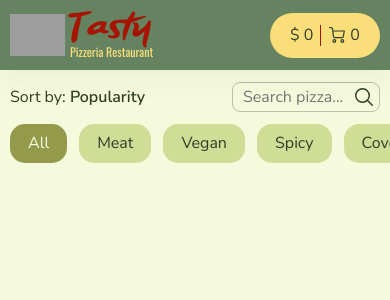
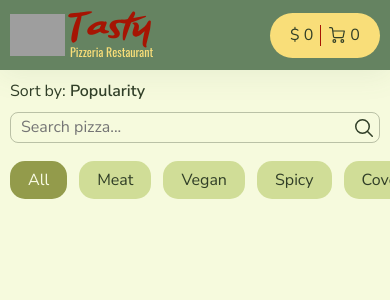
Before and after one commit to irrbis38/tasty-pizza, a React (Create React App) app: page / in a window 390 px wide. Shown: the top 300 px of the page. Built offline with nearby package versions, Linux system fonts and the light colour scheme; grey boxes are pictures that could not be loaded; a web font is replaced by a local one.

Commit message:
refactor: improve mobile style

```diff
--- a/src/components/Filter/Filter.jsx
+++ b/src/components/Filter/Filter.jsx
@@ -14,7 +14,7 @@ export const Filter = () => {
 
   return (
     <div className={style.filter}>
-      <div className="container">
+      <div className={style.container}>
         <div className={style.filter__wrapper}>
           <ul className={style.filter__list}>
             {filters.map((filter) => (
--- a/src/components/Filter/Filter.module.scss
+++ b/src/components/Filter/Filter.module.scss
@@ -4,12 +4,24 @@
 .filter {
   margin-bottom: 12px;
 
+  @include xxs {
+    margin-bottom: 18px;
+  }
+}
+
+.container {
+  width: 100%;
+  max-width: 1520px;
+  min-width: 320px;
+  margin: 0 auto;
+  padding: 0 40px;
+
   @include xs {
-    margin-right: -20px;
+    padding: 0 0 0 20px;
   }
 
   @include xxs {
-    margin-right: -10px;
+    padding: 0 0 0 10px;
   }
 }
 
--- a/src/components/Panel/Panel.module.scss
+++ b/src/components/Panel/Panel.module.scss
@@ -4,6 +4,10 @@
 .panel {
   margin-bottom: 12px;
   padding-top: 12px;
+
+  @include xxs {
+    margin-bottom: 18px;
+  }
 }
 
 .panel__wrapper {
@@ -11,4 +15,9 @@
   display: flex;
   justify-content: space-between;
   align-items: center;
+
+  @include xxs {
+    flex-wrap: wrap;
+    gap: 12px;
+  }
 }
--- a/src/components/Search/Search.module.scss
+++ b/src/components/Search/Search.module.scss
@@ -15,6 +15,16 @@
     width: 24px;
     height: auto;
   }
+
+  @include xs {
+    width: 60%;
+    max-width: 400px;
+  }
+
+  @include xxs {
+    width: 100%;
+    max-width: 100%;
+  }
 }
 
 .search__input {
--- a/src/components/Sort/Sort.module.scss
+++ b/src/components/Sort/Sort.module.scss
@@ -3,12 +3,14 @@
 
 .sort {
   position: relative;
+  z-index: 2;
 
   &::after {
     display: none;
     content: "";
     position: absolute;
     left: 0;
+
     top: 100%;
     width: 100%;
     height: 10px;
```
